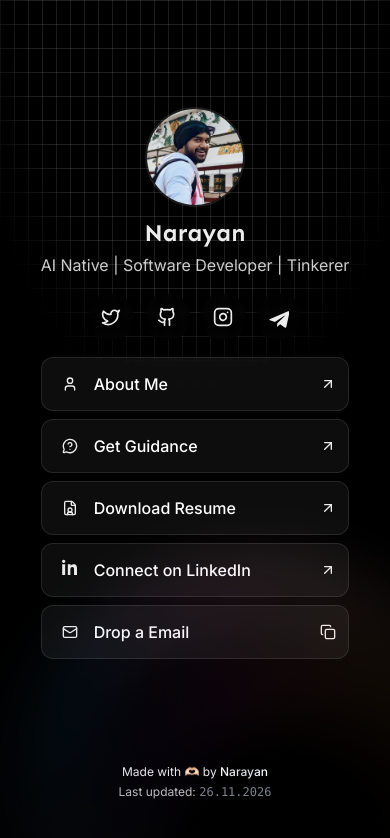
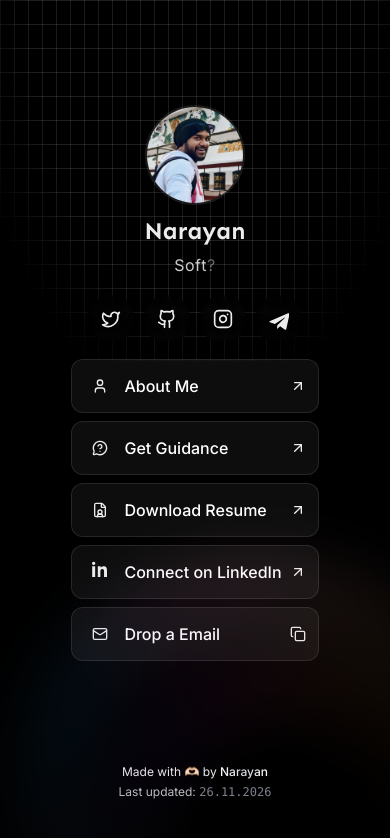
Before and after one commit to narayann7/connect, a React (Vite) app: page / in a window 390 px wide. Shown: the top 838 px of the page. Built offline with nearby package versions, Linux system fonts and the light colour scheme.

Commit message:
update bio ui for mobile view

```diff
--- a/src/app/components/AboutMe.tsx
+++ b/src/app/components/AboutMe.tsx
@@ -1,5 +1,7 @@
 import { motion } from "framer-motion";
 import StringUtils from "../utils/string_utils";
+import MobileSubtitle from "./MobileSubtitle";
+import type { MobileSubtitleVariant } from "../db/bio";
 
 interface AboutMeProps {
   title: string;
@@ -7,6 +9,7 @@ interface AboutMeProps {
   description?: string;
   linkUrl?: string;
   logoUrl?: string;
+  mobileSubtitleVariant?: MobileSubtitleVariant;
 }
 
 const AboutMe: React.FC<AboutMeProps> = ({
@@ -15,6 +18,7 @@ const AboutMe: React.FC<AboutMeProps> = ({
   description,
   logoUrl,
   linkUrl,
+  mobileSubtitleVariant,
 }) => {
   return (
     <div className="flex flex-col items-center text-center px-4 sm:px-6">
@@ -75,16 +79,34 @@ const AboutMe: React.FC<AboutMeProps> = ({
         </motion.a>
       )}
 
-      {/* Subtitle */}
+      {/* Subtitle — mobile uses configured variant, desktop uses plain text */}
       {subtitle && (
+        <>
+          {/* Mobile */}
+          <div className="sm:hidden mb-2">
+            {mobileSubtitleVariant ? (
+              <MobileSubtitle subtitle={subtitle} variant={mobileSubtitleVariant} />
+            ) : (
               <motion.p
                 initial={{ opacity: 0, y: 10 }}
                 animate={{ opacity: 1, y: 0 }}
                 transition={{ duration: 0.5, delay: 0.2 }}
-          className="text-base mb-2 sm:mb-3 text-white/80"
+                className="text-base text-white/80"
               >
                 {subtitle}
               </motion.p>
+            )}
+          </div>
+          {/* Desktop */}
+          <motion.p
+            initial={{ opacity: 0, y: 10 }}
+            animate={{ opacity: 1, y: 0 }}
+            transition={{ duration: 0.5, delay: 0.2 }}
+            className="hidden sm:block text-base mb-2 sm:mb-3 text-white/80"
+          >
+            {subtitle}
+          </motion.p>
+        </>
       )}
 
       {/* Description */}
--- a/src/app/components/Core.tsx
+++ b/src/app/components/Core.tsx
@@ -24,6 +24,7 @@ function Core() {
           title={config.bio.name}
           subtitle={config.bio.description}
           logoUrl={dp}
+          mobileSubtitleVariant={config.bio.mobileSubtitleVariant}
         />
 
         {/* Social Icons Section */}
--- /dev/null
+++ b/src/app/components/MobileSubtitle.tsx
@@ -0,0 +1,220 @@
+import { useEffect, useState } from "react";
+import { motion, AnimatePresence } from "framer-motion";
+import type { MobileSubtitleVariant } from "../db/bio";
+
+interface MobileSubtitleProps {
+  subtitle: string;
+  variant: MobileSubtitleVariant;
+}
+
+function parseRoles(subtitle: string): string[] {
+  return subtitle.split("|").map((s) => s.trim());
+}
+
+const Cursor = () => (
+  <span className="inline-block w-[2px] h-[1em] bg-white/70 ml-[1px] animate-pulse" />
+);
+
+// ─── Variant A: Classic typewriter — type → pause → erase → next ──────────────
+function TypewriterSubtitle({ roles }: { roles: string[] }) {
+  const [roleIndex, setRoleIndex] = useState(0);
+  const [displayed, setDisplayed] = useState("");
+  const [isDeleting, setIsDeleting] = useState(false);
+
+  useEffect(() => {
+    const current = roles[roleIndex];
+    let timeout: ReturnType<typeof setTimeout>;
+
+    if (!isDeleting && displayed.length < current.length) {
+      timeout = setTimeout(() => setDisplayed(current.slice(0, displayed.length + 1)), 80);
+    } else if (!isDeleting && displayed.length === current.length) {
+      timeout = setTimeout(() => setIsDeleting(true), 1800);
+    } else if (isDeleting && displayed.length > 0) {
+      timeout = setTimeout(() => setDisplayed(current.slice(0, displayed.length - 1)), 45);
+    } else if (isDeleting && displayed.length === 0) {
+      setIsDeleting(false);
+      setRoleIndex((i) => (i + 1) % roles.length);
+    }
+
+    return () => clearTimeout(timeout);
+  }, [displayed, isDeleting, roleIndex, roles]);
+
+  return (
+    <motion.p
+      initial={{ opacity: 0, y: 10 }}
+      animate={{ opacity: 1, y: 0 }}
+      transition={{ duration: 0.5, delay: 0.2 }}
+      className="text-base text-white/80 h-7 flex items-center justify-center"
+    >
+      {displayed}
+      <Cursor />
+    </motion.p>
+  );
+}
+
+// ─── Variant B: Fade typewriter — type → pause → whole text fades out → next ──
+function TypewriterFadeSubtitle({ roles }: { roles: string[] }) {
+  const [roleIndex, setRoleIndex] = useState(0);
+  const [displayed, setDisplayed] = useState("");
+  const [visible, setVisible] = useState(true);
+
+  const current = roles[roleIndex];
+
+  useEffect(() => {
+    if (!visible) return;
+    let timeout: ReturnType<typeof setTimeout>;
+
+    if (displayed.length < current.length) {
+      timeout = setTimeout(() => setDisplayed(current.slice(0, displayed.length + 1)), 80);
+    } else {
+      // Fully typed — pause, then fade out
+      timeout = setTimeout(() => setVisible(false), 2000);
+    }
+
+    return () => clearTimeout(timeout);
+  }, [displayed, visible, current]);
+
+  // After fade-out completes, advance to next role
+  const handleFadeComplete = () => {
+    if (!visible) {
+      setDisplayed("");
+      setRoleIndex((i) => (i + 1) % roles.length);
+      setVisible(true);
+    }
+  };
+
+  return (
+    <motion.p
+      initial={{ opacity: 0, y: 10 }}
+      animate={{ opacity: visible ? 1 : 0, y: visible ? 0 : -6 }}
+      transition={{ duration: visible ? 0.3 : 0.5 }}
+      onAnimationComplete={handleFadeComplete}
+      className="text-base text-white/80 h-7 flex items-center justify-center"
+    >
+      {displayed}
+      {visible && <Cursor />}
+    </motion.p>
+  );
+}
+
+// ─── Variant C: Glitch typewriter — each char scrambles before settling ────────
+const GLITCH_CHARS = "ABCDEFGHIJKLMNOPQRSTUVWXYZabcdefghijklmnopqrstuvwxyz@#$%&*!?";
+const randomChar = () => GLITCH_CHARS[Math.floor(Math.random() * GLITCH_CHARS.length)];
+
+function TypewriterGlitchSubtitle({ roles }: { roles: string[] }) {
+  const [roleIndex, setRoleIndex] = useState(0);
+  // Array where each slot is either null (empty), a scramble char, or the settled char
+  const [chars, setChars] = useState<(string | null)[]>([]);
+  const [settledCount, setSettledCount] = useState(0);
+  const [phase, setPhase] = useState<"typing" | "pause" | "clearing">("typing");
+
+  const current = roles[roleIndex];
+
+  // Reset when role changes
+  useEffect(() => {
+    setChars([]);
+    setSettledCount(0);
+    setPhase("typing");
+  }, [roleIndex, current]);
+
+  // Typing phase: scramble then settle each character
+  useEffect(() => {
+    if (phase !== "typing") return;
+    if (settledCount >= current.length) {
+      const t = setTimeout(() => setPhase("clearing"), 2000);
+      return () => clearTimeout(t);
+    }
+
+    // Skip scrambling for spaces — settle immediately
+    if (current[settledCount] === " ") {
+      setChars((prev) => {
+        const next = [...prev];
+        next[settledCount] = " ";
+        return next;
+      });
+      setSettledCount((n) => n + 1);
+      return;
+    }
+
+    let scrambleCount = 0;
+    const maxScrambles = 6;
+
+    const scramble = () => {
+      setChars((prev) => {
+        const next = [...prev];
+        next[settledCount] = randomChar();
+        return next;
+      });
+      scrambleCount++;
+      if (scrambleCount < maxScrambles) {
+        scrambleTimer = setTimeout(scramble, 40);
+      } else {
+        // Settle on the real character
+        setChars((prev) => {
+          const next = [...prev];
+          next[settledCount] = current[settledCount];
+          return next;
+        });
+        setSettledCount((n) => n + 1);
+      }
+    };
+
+    let scrambleTimer = setTimeout(scramble, settledCount === 0 ? 0 : 60);
+    return () => clearTimeout(scrambleTimer);
+  }, [phase, settledCount, current]);
+
+  // Clearing phase: erase characters from right to left quickly
+  useEffect(() => {
+    if (phase !== "clearing") return;
+    if (chars.length === 0) {
+      setRoleIndex((i) => (i + 1) % roles.length);
+      return;
+    }
+
+    const t = setTimeout(() => {
+      setChars((prev) => prev.slice(0, -1));
+    }, 30);
+    return () => clearTimeout(t);
+  }, [phase, chars, roles.length]);
+
+  const displayed = chars.map((c) => c ?? "").join("");
+  const isScrambling = phase === "typing" && settledCount < current.length;
+
+  return (
+    <motion.p
+      initial={{ opacity: 0, y: 10 }}
+      animate={{ opacity: 1, y: 0 }}
+      transition={{ duration: 0.5, delay: 0.2 }}
+      className="text-base text-white/80 h-7 flex items-center justify-center font-mono tracking-wide"
+    >
+      {chars.map((ch, i) => (
+        <span
+          key={i}
+          className={
+            i < settledCount
+              ? "text-white/80"
+              : "text-white/40"
+          }
+        >
+          {ch === " " ? "\u00a0" : (ch ?? "")}
+        </span>
+      ))}
+      {isScrambling || phase === "clearing" ? null : <Cursor />}
+    </motion.p>
+  );
+}
+
+// ─── Main export ──────────────────────────────────────────────────────────────
+const MobileSubtitle: React.FC<MobileSubtitleProps> = ({ subtitle, variant }) => {
+  const roles = parseRoles(subtitle);
+
+  return (
+    <AnimatePresence mode="wait">
+      {variant === "typewriter" && <TypewriterSubtitle key="typewriter" roles={roles} />}
+      {variant === "typewriter-fade" && <TypewriterFadeSubtitle key="typewriter-fade" roles={roles} />}
+      {variant === "typewriter-glitch" && <TypewriterGlitchSubtitle key="typewriter-glitch" roles={roles} />}
+    </AnimatePresence>
+  );
+};
+
+export default MobileSubtitle;
--- a/src/app/db/bio.ts
+++ b/src/app/db/bio.ts
@@ -1,7 +1,11 @@
+
+export type MobileSubtitleVariant = 'typewriter' | 'typewriter-fade' | 'typewriter-glitch';
+
 const bioConfig = {
   name: 'Narayan',
   description: 'AI Native | Software Developer | Tinkerer',
   author: 'Narayan',
+  mobileSubtitleVariant: 'typewriter-glitch' as MobileSubtitleVariant,
 }
 
 export default bioConfig;
```
Lines whose indentation alone changed are shown as unchanged.
